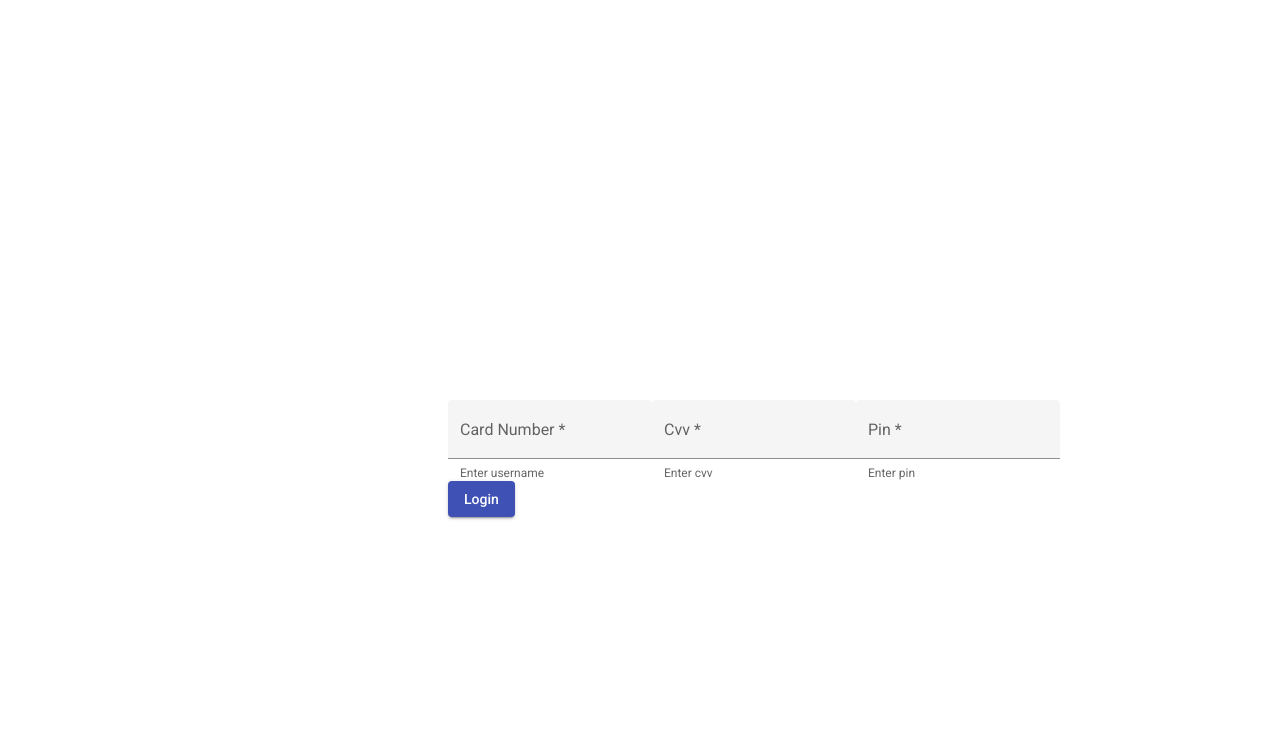
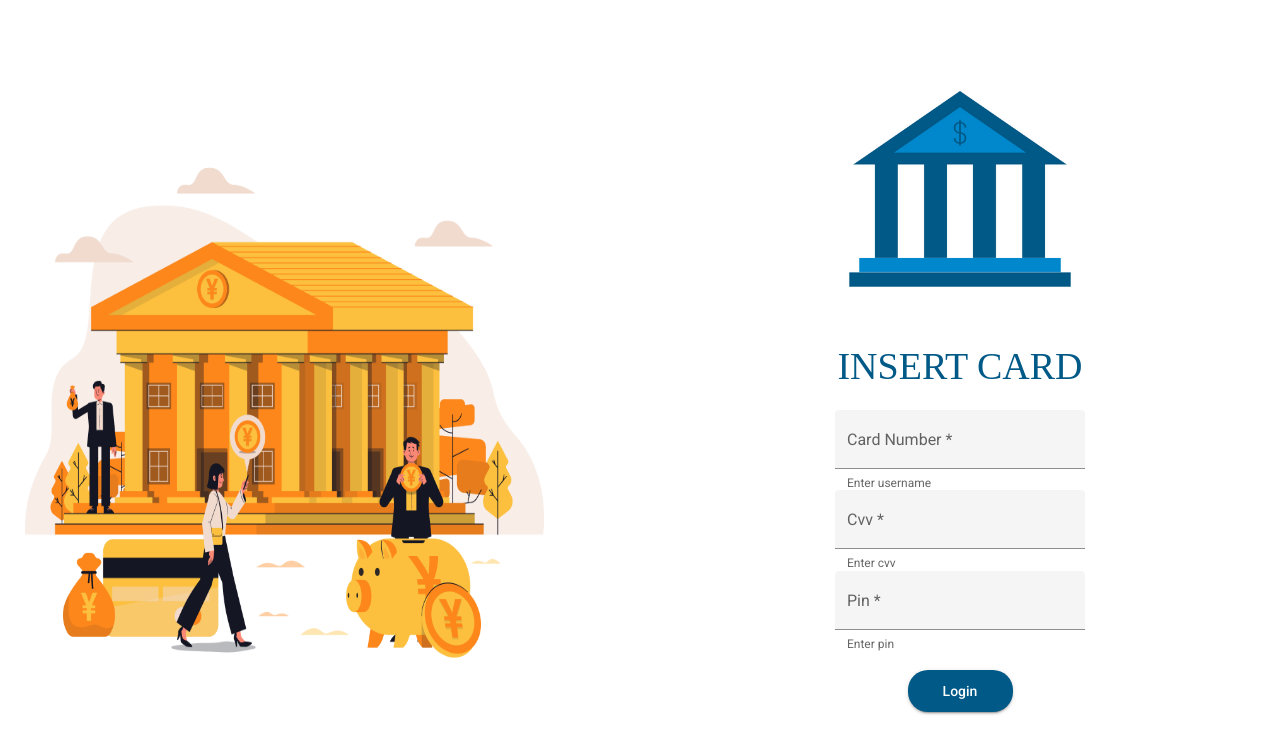
Before and after one commit to alexandra-chivescu/ATM_frontend, an Angular app: page /card-auth in a window 1280 px wide. Shown: the top 754 px of the page. Built offline with nearby package versions, Linux system fonts and the light colour scheme.

Commit message:
styling changes

```diff
--- a/src/app/components/atm-funds/atm-funds.component.css
+++ b/src/app/components/atm-funds/atm-funds.component.css
@@ -4,10 +4,14 @@ funds-page {
 }
 .funds {
   position: fixed;
-  top: 20%;
-  left: 50%;
+  top: 30%;
+  left: 30%;
 }
 
 .field {
   margin: 0px;
 }
+
+.grid-size {
+  width: 600px;
+}
--- a/src/app/components/atm-funds/atm-funds.component.html
+++ b/src/app/components/atm-funds/atm-funds.component.html
@@ -11,15 +11,19 @@
   </mat-form-field>
   <hr>
 
-<div *ngFor="let bankNote of bankNotes">
-  Current value
+  <mat-grid-list class="grid-size" cols="3" rowHeight="2:1">
+    <div *ngFor="let bankNote of bankNotes; let idx = index">
+      <mat-grid-tile>
         <br>
         <mat-form-field class="field" appearance="fill">
           <mat-label>Banknote {{bankNote}}</mat-label>
-    <input matInput placeholder="Ex. 100" [(ngModel)] = "selectedAtm?.banknoteFunds[bankNotes.indexOf(bankNote)].amount" >
+          <input matInput placeholder="Ex. 100"
+                 [(ngModel)]="selectedAtm?.banknoteFunds[bankNotes.indexOf(bankNote)].amount">
         </mat-form-field>
+      </mat-grid-tile>
     </div>
+  </mat-grid-list>
 
-<button class="btn-xl" mat-raised-button color="primary" (click)="addFunds()">Add</button>
+    <button class="btn-xl" mat-raised-button color="primary" (click)="addFunds()">Save</button>
 </div>
 </body>
--- a/src/app/components/card-auth/card-auth.component.css
+++ b/src/app/components/card-auth/card-auth.component.css
@@ -3,3 +3,134 @@
   top: 50%;
   left: 35%;
 }
+
+* {
+  margin: 0px;
+  padding: 0px;
+  box-sizing: border-box;
+}
+
+.left-side {
+  position: absolute;
+  left: 0px;
+  height: 100%;
+  min-width: 50%;
+  margin: auto;
+  padding: 20px;
+}
+
+.right-side {
+  background: white;
+  width: 50%;
+  position: absolute;
+  right: 0px;
+  height: 100%;
+}
+
+.img-box {
+  display: grid;
+  height: 100%;
+}
+
+.login-img {
+  display: block;
+  line-height: 1.2;
+  text-align: center;
+  margin-bottom: 24px;
+}
+
+
+
+/*//////////////////////////////////////////////////////////////////
+[ login-admin ]*/
+
+.container-login {
+  width: 100%;
+  min-height: 100vh;
+  display: -webkit-box;
+  display: -webkit-flex;
+  display: -moz-box;
+  display: -ms-flexbox;
+  display: flex;
+  flex-wrap: wrap;
+  justify-content: center;
+  align-items: center;
+  background: white;
+  padding-top: 0px;
+}
+
+.wrap-login {
+  width: 360px;
+  border-radius: 10px;
+  overflow: hidden;
+  padding: 0px 55px 33px 55px;
+}
+
+
+/*------------------------------------------------------------------
+[ Form ]*/
+
+.login-logo-img {
+  display: block;
+  line-height: 1.2;
+  text-align: center;
+  margin-bottom: 24px;
+}
+
+.login-form-title {
+  display: block;
+  font-family: Montserrat-SemiBold;
+  margin-bottom: 20px;
+  font-size: 38px;
+  color: #005986;
+  line-height: 1.2;
+  text-align: center;
+}
+.login-form-title i {
+  font-size: 60px;
+}
+
+/*------------------------------------------------------------------
+[ Input ]*/
+
+.input-field {
+  width: 100%;
+  height: 50%;
+}
+
+/*------------------------------------------------------------------
+[ Button ]*/
+.container-login-form-btn {
+  display: -webkit-box;
+  display: -webkit-flex;
+  display: -moz-box;
+  display: -ms-flexbox;
+  display: flex;
+  flex-wrap: wrap;
+  justify-content: center;
+  padding-top: 30px;
+}
+
+.login-form-btn {
+  display: -webkit-box;
+  display: -webkit-flex;
+  display: -moz-box;
+  display: -ms-flexbox;
+  display: flex;
+  justify-content: center;
+  align-items: center;
+  padding: 0 20px;
+  width: 100%;
+  height: 50px;
+}
+
+.login-button {
+  background-color: #005986;
+  color: white;
+
+  width: 50%;
+  border-radius: 20px;
+  padding: 3px 3px 3px 3px;
+  margin: 30px 0 0 0;
+
+}
--- a/src/app/components/card-auth/card-auth.component.html
+++ b/src/app/components/card-auth/card-auth.component.html
@@ -1,4 +1,17 @@
-<div class="position-login-client">
+<div class="img-box" class="left-side">
+  <span class="login-img">
+    <img alt="atm-photo" class="left-side" src='../../../assets/images/login-img.png' width="90%">
+  </span>
+</div>
+<div class="right-side">
+  <div class="container-login">
+    <div class="wrap-login">
+                <span class="login-logo-img">
+                    <img alt="logo" src='../../../assets/images/bank-logo.png' width="100%">
+                </span>
+      <span class="login-form-title">
+                    INSERT CARD
+        </span>
       <form class="login-form" [formGroup]="signInForm">
         <mat-form-field class="input-field" appearance="fill">
           <mat-label>Card Number</mat-label>
@@ -8,16 +21,23 @@
           </mat-error>
           <mat-hint *ngIf="!cardNumberInput.value">Enter username</mat-hint>
         </mat-form-field>
+
         <mat-form-field class="input-field" appearance="fill">
           <mat-label>Cvv</mat-label>
           <input matInput formControlName="cvv" required>
           <mat-hint *ngIf="!cvvInput.value">Enter cvv</mat-hint>
         </mat-form-field>
+
         <mat-form-field class="input-field" appearance="fill">
           <mat-label>Pin</mat-label>
           <input matInput formControlName="pin" required>
           <mat-hint *ngIf="!pinInput.value">Enter pin</mat-hint>
         </mat-form-field>
+
       </form>
+      <span class="login-form-btn" >
                <button mat-raised-button color="primary" class="login-button" (click)="auth()">Login</button>
+            </span>
     </div>
+  </div>
+</div>
--- a/src/app/components/card-auth/card-auth.component.ts
+++ b/src/app/components/card-auth/card-auth.component.ts
@@ -2,8 +2,8 @@ import { Component, OnInit } from '@angular/core';
 import {FormControl, FormGroup, Validators} from "@angular/forms";
 import {ClientService} from "../../services/client.service";
 import {MatDialog} from "@angular/material/dialog";
-import {CardAuthSuccessDialogComponent} from "../card-auth-success-dialog/card-auth-success-dialog.component";
 import {Router} from "@angular/router";
+import {HttpErrorResponse} from "@angular/common/http";
 
 @Component({
   selector: 'app-card-auth',
@@ -35,22 +35,24 @@ export class CardAuthComponent implements OnInit {
     var cvv = this.signInForm.get("cvv").value;
     var pin = this.signInForm.get("pin").value;
     this.clientService.clientAuth(cardNumber, cvv, pin)
-      .subscribe(value => {
-        console.log(value);
-        this.router.navigate(['/client-actions', value]);
+      .subscribe(clientId => {
+        this.router.navigate(['/client-actions', clientId]);
+      },
+      (error: HttpErrorResponse) => {
+        alert("Invalid card data.");
       })
   }
 
-  openDialog(): void {
-    const dialogRef = this.dialog.open(CardAuthSuccessDialogComponent, {
-      width: '600px',
-      height: '600px',
-      data: {amount: 0}
-    });
-
-    dialogRef.afterClosed().subscribe(result => {
-      console.log('The dialog was closed', result);
-
-    });
-  }
+  // openDialog(): void {
+  //   const dialogRef = this.dialog.open(CardAuthSuccessDialogComponent, {
+  //     width: '600px',
+  //     height: '600px',
+  //     data: {amount: 0}
+  //   });
+  //
+  //   dialogRef.afterClosed().subscribe(result => {
+  //     console.log('The dialog was closed', result);
+  //
+  //   });
+  // }
 }
--- a/src/app/components/client-actions/client-actions.component.css
+++ b/src/app/components/client-actions/client-actions.component.css
@@ -1,5 +1,16 @@
 .withdraw-functionality {
   position: fixed;
-  top: 50%;
-  left: 50%;
+  top: 30%;
+  left: 20px;
 }
+
+.balance-display {
+  margin-left: 20px;
+}
+
+.balance-card {
+  margin-top: 40px;
+  margin-left: 20px;
+  max-width: 350px;
+  background-color: darkseagreen;
+}
--- a/src/app/components/client-actions/client-actions.component.html
+++ b/src/app/components/client-actions/client-actions.component.html
@@ -1,4 +1,7 @@
  <app-toolbar-client [clientId]="this.route.snapshot.paramMap.get('clientId')"></app-toolbar-client>
+ <mat-card class="balance-card">
+   <p class="balance-display">Your current balance: <b> {{balanceAmount}} RON</b></p>
+ </mat-card>
  <div class="withdraw-functionality">
    <form class="withdrawForm" [formGroup]="withdrawForm">
   <mat-form-field class="input-field" appearance="fill">
--- a/src/app/components/clients-admin/clients-admin.component.ts
+++ b/src/app/components/clients-admin/clients-admin.component.ts
@@ -2,7 +2,6 @@ import { Component, OnInit } from '@angular/core';
 import {Client} from "../../models/client.model";
 import {ClientService} from "../../services/client.service";
 import {HttpErrorResponse} from "@angular/common/http";
-import {Observable} from "rxjs";
 
 @Component({
   selector: 'app-clients-admin',
@@ -12,7 +11,6 @@ import {Observable} from "rxjs";
 export class ClientsAdminComponent implements OnInit {
 
  public clients: Client[];
- public allClients: Observable<Client[]>
  public client: Client;
  gridColumns: number;
 
@@ -36,10 +34,6 @@ export class ClientsAdminComponent implements OnInit {
     );
   }
 
-  public getAllClients() {
-   this.allClients = this.clientService.getClients();
-  }
-
   public deleteClient(id: number) {
       this.clientService.deleteClient(id).subscribe
       (
--- a/src/app/services/client.service.ts
+++ b/src/app/services/client.service.ts
@@ -31,4 +31,8 @@ export class ClientService {
     return this.http.post('/atms/clients/logout', {clientId: clientId});
   }
 
+  public balance(clientId: number) : Observable<number> {
+    return this.http.get<number>('atms/balance/' + clientId);
+  }
+
 }
```
Also changed, not shown: src/app/components/client-actions/client-actions.component.ts (+22 -4 lines), src/app/components/toolbar-client/toolbar-client.component.html (+13 -7 lines), src/proxy.config.json (+1 -7 lines). Lines whose indentation alone changed are shown as unchanged.
